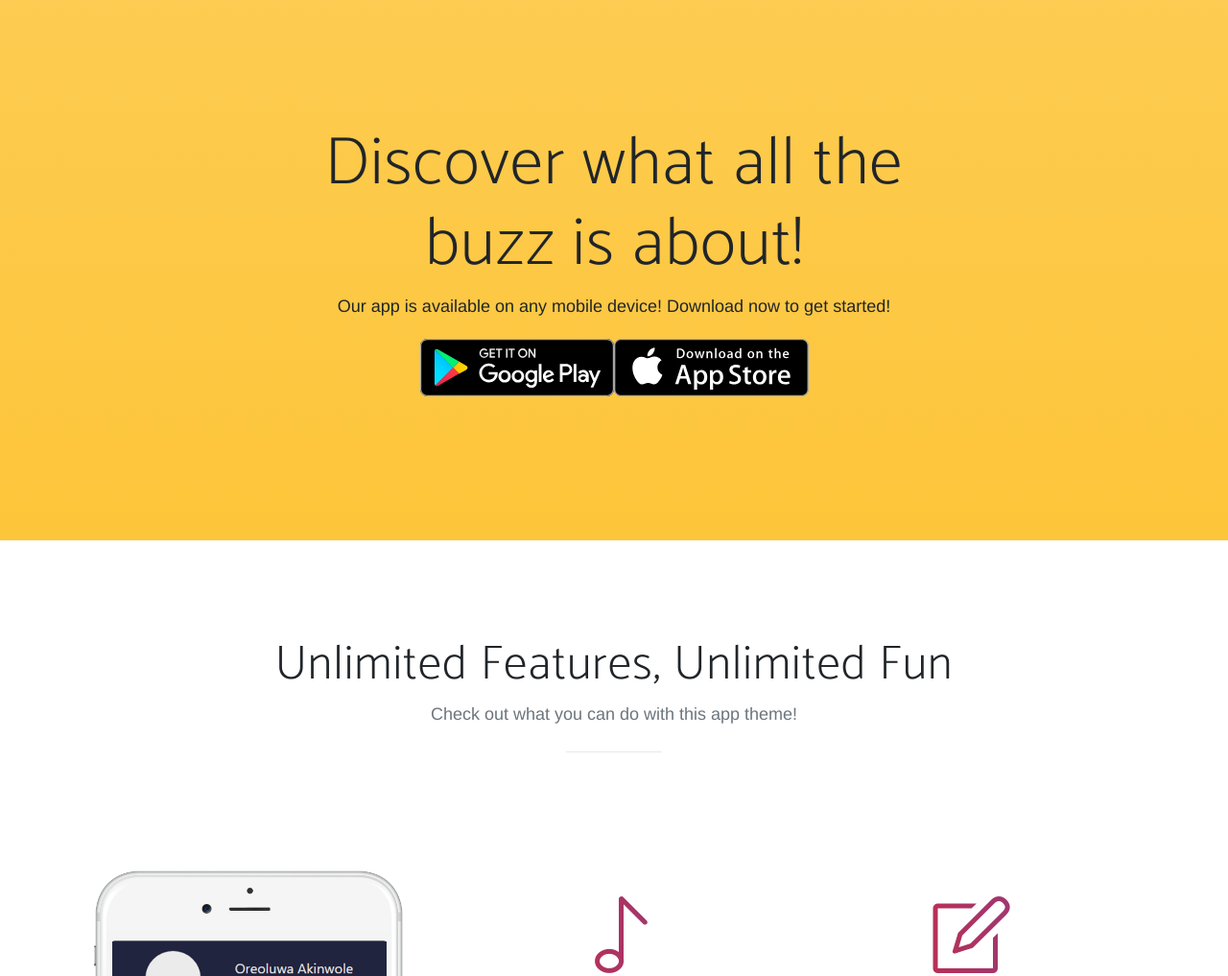
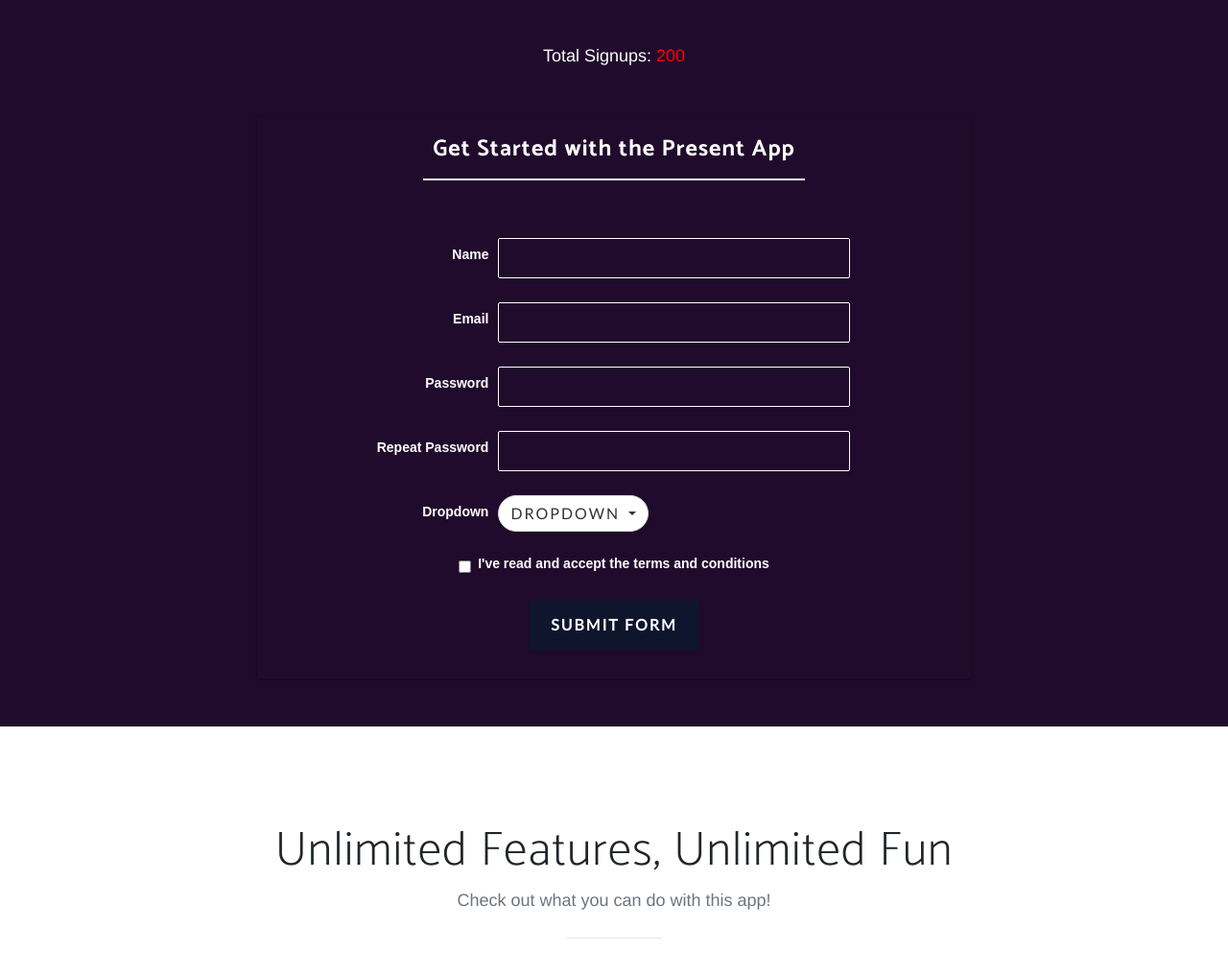
Before and after one commit to oreakinwole/oreakinwole.github.io, a plain HTML site: page index.html in a window 1280 px wide. Shown: the part 820-1837 px from the top of the page at 96% size. Drawn offline with nearby package versions, Linux system fonts and the light colour scheme; a web font is replaced by a local one.

Commit message:
edit landing

```diff
--- a/index.html
+++ b/index.html
@@ -4,13 +4,14 @@
 <head>
     <meta charset="utf-8">
     <meta name="viewport" content="width=device-width, initial-scale=1.0, shrink-to-fit=no">
-    <title>Present App</title>
+    <title>About Present App</title>
     <link rel="stylesheet" href="assets/bootstrap/css/bootstrap.min.css">
     <link rel="stylesheet" href="https://fonts.googleapis.com/css?family=Lato">
     <link rel="stylesheet" href="https://fonts.googleapis.com/css?family=Catamaran:100,200,300,400,500,600,700,800,900">
     <link rel="stylesheet" href="https://fonts.googleapis.com/css?family=Muli">
     <link rel="stylesheet" href="https://cdnjs.cloudflare.com/ajax/libs/font-awesome/4.7.0/css/font-awesome.min.css">
     <link rel="stylesheet" href="https://cdnjs.cloudflare.com/ajax/libs/simple-line-icons/2.4.1/css/simple-line-icons.min.css">
+    <link rel="stylesheet" href="assets/css/styles.min.css">
 </head>
 
 <body id="page-top">
@@ -48,13 +49,36 @@
         </div>
     </header>
     <section id="download" class="download text-center bg-primary">
-        <div class="container">
-            <div class="row">
-                <div class="col-md-8 mx-auto">
-                    <h2 class="section-heading">Discover what all the buzz is about!</h2>
-                    <p>Our app is available on any mobile device! Download now to get started!</p>
-                    <div class="badges"><a href="#" class="badge-link"><img src="assets/img/google-play-badge.svg"></a><a href="#" class="badge-link"><img src="assets/img/app-store-badge.svg"></a></div>
-                </div>
+        <div class="row register-form">
+            <div class="col-md-8 offset-md-2">
+                <p style="color: white;">Total Signups:<span style="color: red;">&nbsp;200</span></p>
+                <form class="custom-form">
+                    <h1>Get Started with the Present App</h1>
+                    <div class="form-row form-group">
+                        <div class="col-sm-4 label-column"><label class="col-form-label" for="name-input-field">Name </label></div>
+                        <div class="col-sm-6 input-column"><input class="form-control" type="text"></div>
+                    </div>
+                    <div class="form-row form-group">
+                        <div class="col-sm-4 label-column"><label class="col-form-label" for="email-input-field">Email </label></div>
+                        <div class="col-sm-6 input-column"><input class="form-control" type="email"></div>
+                    </div>
+                    <div class="form-row form-group">
+                        <div class="col-sm-4 label-column"><label class="col-form-label" for="pawssword-input-field">Password </label></div>
+                        <div class="col-sm-6 input-column"><input class="form-control" type="password"></div>
+                    </div>
+                    <div class="form-row form-group">
+                        <div class="col-sm-4 label-column"><label class="col-form-label" for="repeat-pawssword-input-field">Repeat Password </label></div>
+                        <div class="col-sm-6 input-column"><input class="form-control" type="password"></div>
+                    </div>
+                    <div class="form-row form-group">
+                        <div class="col-sm-4 label-column"><label class="col-form-label" for="dropdown-input-field">Dropdown </label></div>
+                        <div class="col-sm-4 input-column">
+                            <div class="dropdown"><button class="btn btn-light dropdown-toggle" data-toggle="dropdown" aria-expanded="false" type="button">Dropdown </button>
+                                <div class="dropdown-menu" role="menu"><a class="dropdown-item" role="presentation" href="#">First Item</a><a class="dropdown-item" role="presentation" href="#">Second Item</a><a class="dropdown-item" role="presentation" href="#">Third Item</a></div>
+                            </div>
+                        </div>
+                    </div>
+                    <div class="form-check"><input class="form-check-input" type="checkbox" id="formCheck-2"><label class="form-check-label" for="formCheck-2">I've read and accept the terms and conditions</label></div><button class="btn btn-light submit-button" type="button">Submit Form</button></form>
             </div>
         </div>
     </section>
@@ -62,7 +86,7 @@
         <div class="container">
             <div class="section-heading text-center">
                 <h2>Unlimited Features, Unlimited Fun</h2>
-                <p class="text-muted">Check out what you can do with this app theme!</p>
+                <p class="text-muted">Check out what you can do with this app!</p>
                 <hr>
             </div>
             <div class="row">
@@ -117,7 +141,7 @@
     </section>
     <section id="contact" class="contact bg-primary" style="background: #59306d;">
         <div class="container">
-            <h2><span>We&nbsp;</span><i class="fa fa-heart"></i><span>&nbsp;new friends!</span></h2>
+            <h2 style="color: #fff;"><span>We&nbsp;</span><i class="fa fa-heart"></i><span>&nbsp;new friends!</span></h2>
             <ul class="list-inline list-social">
                 <li class="list-inline-item social-twitter"><a href="#"><i class="fa fa-twitter"></i></a></li>
                 <li class="list-inline-item social-facebook"><a href="#"><i class="fa fa-facebook"></i></a></li>
```
